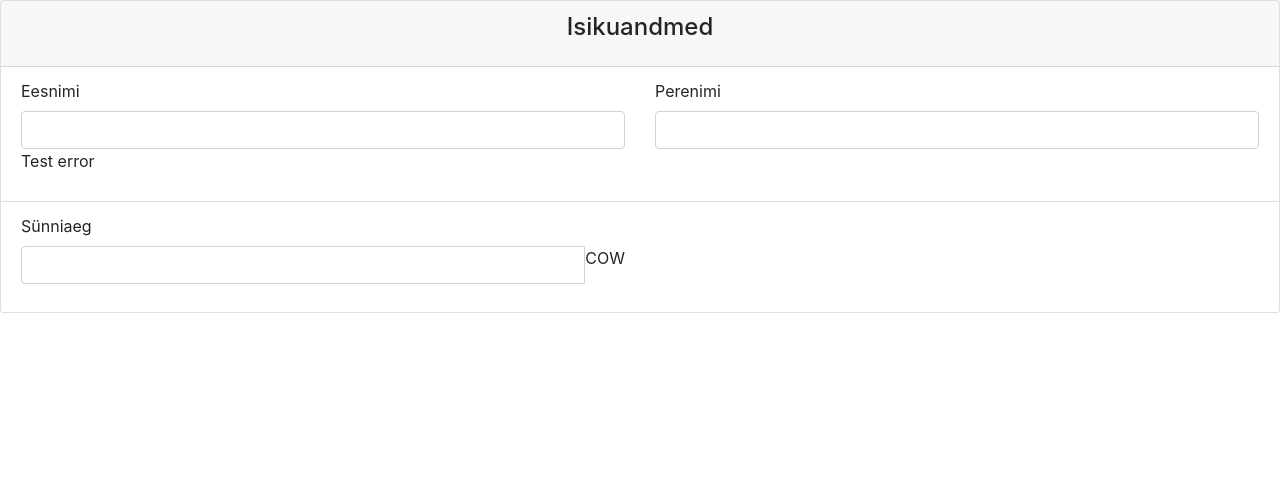
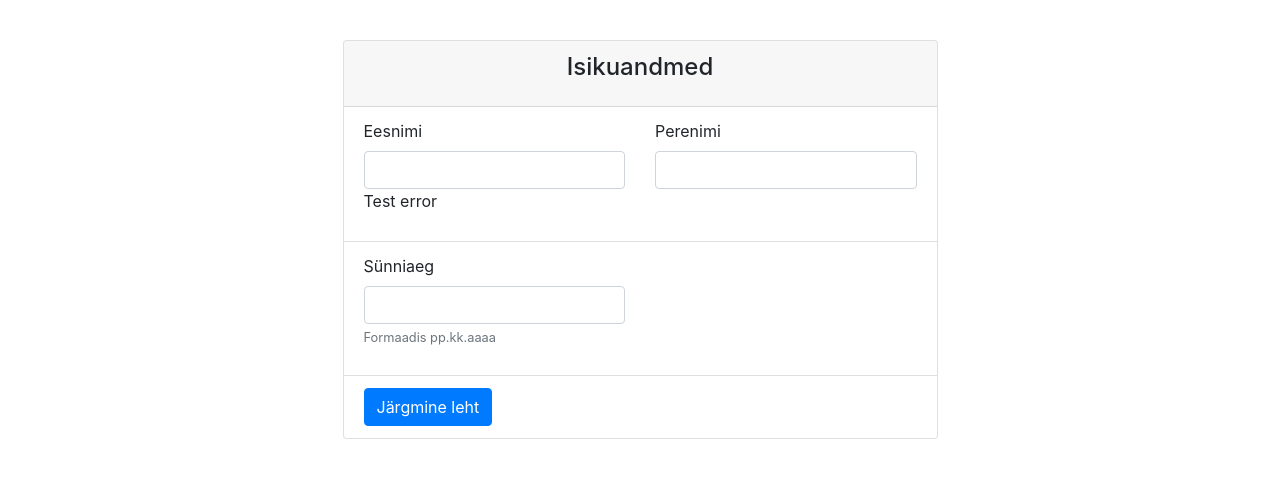
Before and after one commit to JoosepAlviste/ui-politsei-vue, a Vue app: page / in a window 1280 px wide. Shown: the top 478 px of the page. Built offline with nearby package versions, Linux system fonts and the light colour scheme.

Commit message:
Some stuffs

```diff
--- a/src/App.vue
+++ b/src/App.vue
@@ -1,7 +1,9 @@
 <template>
     <div id="app">
 
-        <steps></steps>
+        <div class="container-fluid d-flex justify-content-center">
+            <steps></steps>
+        </div>
 
     </div>
 </template>
--- a/src/assets/scss/style.scss
+++ b/src/assets/scss/style.scss
@@ -1,2 +1,6 @@
 // Bootstrap
 @import '../../../node_modules/bootstrap/scss/bootstrap.scss';
+
+.steps {
+  margin-top: 40px;
+}
--- a/src/components/Steps.vue
+++ b/src/components/Steps.vue
@@ -1,10 +1,19 @@
 <template>
 
-    <keep-alive>
-        <component v-bind:is="currentStep">
-            <!-- component changes when vm.currentView changes! -->
-        </component>
-    </keep-alive>
+    <div class="steps col-6">
+
+        <div class="step-tabs">
+
+        </div>
+
+        <keep-alive>
+            <component :is="currentStep"
+                       @step-was-activated="activateStep">
+            </component>
+        </keep-alive>
+
+    </div>
+
 
 </template>
 
@@ -24,5 +33,12 @@
                 currentStep: 'person_data'
             };
         },
+
+        methods: {
+
+            activateStep(stepName) {
+                this.currentStep = stepName;
+            }
+        }
     }
 </script>
--- a/src/steps/EventInfo.vue
+++ b/src/steps/EventInfo.vue
@@ -1,7 +1,27 @@
 <template>
-    <h1>Event Info</h1>
+    <step title="Toimumise info"
+          @next-step="$emit('step-was-activated', next_step)"
+          @previous-step="$emit('step-was-activated', previous_step)">
+
+        <card-section>
+
+        </card-section>
+
+    </step>
 </template>
 
 <script>
-    export default {}
+    import Step from './Step.vue';
+    import CardSection from '../components/CardSection.vue';
+
+    export default {
+        components: { Step, CardSection },
+
+        data() {
+            return {
+                previous_step: 'person_data',
+                next_step: '',
+            };
+        }
+    }
 </script>
--- a/src/steps/PersonData.vue
+++ b/src/steps/PersonData.vue
@@ -1,5 +1,7 @@
 <template>
-    <step title="Isikuandmed">
+    <step title="Isikuandmed"
+          @next-step="$emit('step-was-activated', next_step)"
+          @previous-step="$emit('step-was-activated', previous_step)">
 
         <card-section>
             <form-input
@@ -22,18 +24,15 @@
         </card-section>
 
         <card-section>
-
             <form-input
                     name="date-of-birth"
                     label="Sünniaeg"
                     :error="''"
                     class_name="col-6"
                     :input_value="date_of_birth"
+                    help_text="Formaadis pp.kk.aaaa"
                     @input-was-changed="onDateOfBirthChanged">
-
-                <template slot="addon">COW</template>
             </form-input>
-
         </card-section>
 
     </step>
@@ -53,6 +52,8 @@
                 first_name: '',
                 last_name: '',
                 date_of_birth: null,
+                previous_step: '',
+                next_step: 'event_info',
             };
         },
 
--- a/src/steps/Step.vue
+++ b/src/steps/Step.vue
@@ -13,17 +13,49 @@
 
             <slot></slot>
 
+            <card-section>
+
+                <div class="col form-inline steps-buttons">
+                    <a v-if="hasPrevious"
+                       @click.prevent="$emit('previous-step')"
+                       class="btn btn-secondary" href="#">
+                        Eelmine leht
+                    </a>
+
+                    <a v-if="hasNext"
+                       @click.prevent="$emit('next-step')"
+                       class="btn btn-primary" href="#">
+                        Järgmine leht
+                    </a>
+                </div>
+
+            </card-section>
         </div>
+
 
     </div>
 
 </template>
 
 <script>
+    import CardSection from '../components/CardSection.vue';
+
     export default {
+
+        components: { CardSection },
 
         props: {
             title: { required: true }
+        },
+
+        computed: {
+            hasPrevious() {
+                return this.$parent.previous_step.length > 0;
+            },
+
+            hasNext() {
+                return this.$parent.next_step.length > 0;
+            }
         }
     }
 </script>
```
Also changed, not shown: 1 other file (tests, documents, lock files or other folders).
